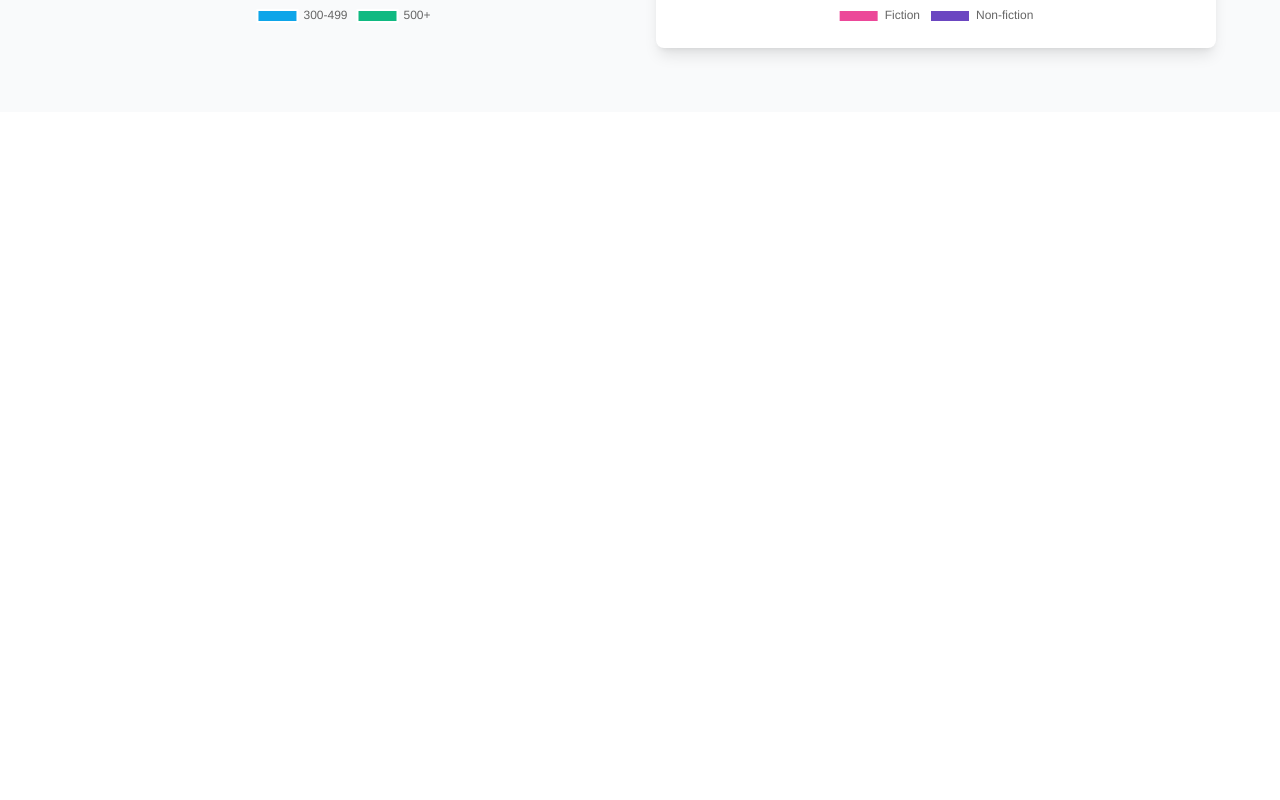
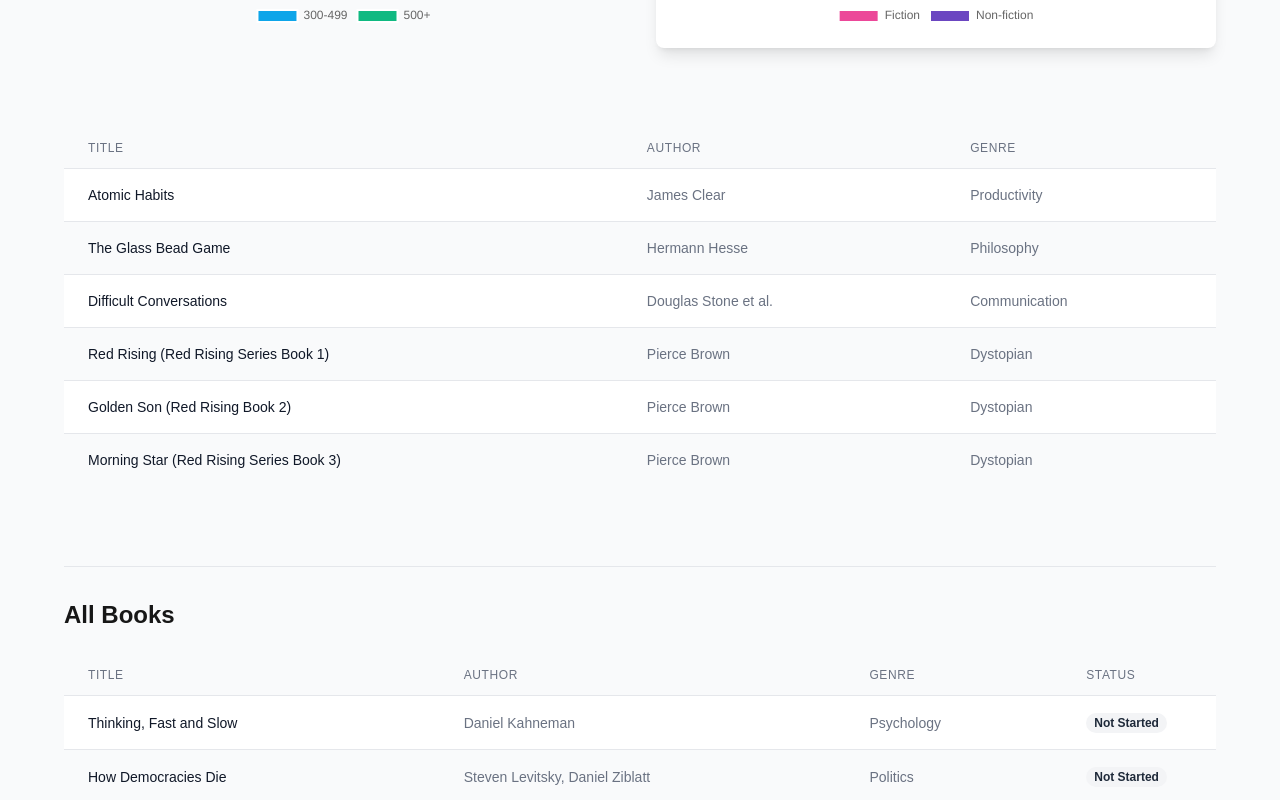
Before and after one commit to JamesMitofsky/reading-data-visualizer, a Next.js app: page / in a window 1280 px wide. Shown: the part 1520-2320 px from the top of the page. Before the commit the page ends 1632 px from the top, so only its background shows below. Built offline with nearby package versions, Linux system fonts and the light colour scheme.

Commit message:
Add table with simple book info

```diff
--- a/src/app/page.tsx
+++ b/src/app/page.tsx
@@ -443,6 +443,91 @@
             </div>
           </div>
         )}
+
+        {/* Books Table */}
+        <div className="mt-20 overflow-x-auto">
+          <table className="min-w-full divide-y divide-gray-200">
+            <thead className="bg-gray-50">
+              <tr>
+                <th scope="col" className="px-6 py-3 text-left text-xs font-medium text-gray-500 uppercase tracking-wider">
+                  Title
+                </th>
+                <th scope="col" className="px-6 py-3 text-left text-xs font-medium text-gray-500 uppercase tracking-wider">
+                  Author
+                </th>
+                <th scope="col" className="px-6 py-3 text-left text-xs font-medium text-gray-500 uppercase tracking-wider">
+                  Genre
+                </th>
+              </tr>
+            </thead>
+            <tbody className="bg-white divide-y divide-gray-200">
+              {filteredBooks.map((book, index) => (
+                <tr key={`${book.title}-${index}`} className={index % 2 === 0 ? 'bg-white' : 'bg-gray-50'}>
+                  <td className="px-6 py-4 whitespace-nowrap text-sm font-medium text-gray-900">
+                    {book.title}
+                  </td>
+                  <td className="px-6 py-4 whitespace-nowrap text-sm text-gray-500">
+                    {book.author}
+                  </td>
+                  <td className="px-6 py-4 whitespace-nowrap text-sm text-gray-500">
+                    {book.genre}
+                  </td>
+                </tr>
+              ))}
+            </tbody>
+          </table>
+        </div>
+
+        {/* All Books Table */}
+        <div className="mt-20 pt-8 border-t border-gray-200">
+          <h2 className="text-2xl font-bold mb-6">All Books</h2>
+          <div className="overflow-x-auto">
+            <table className="min-w-full divide-y divide-gray-200">
+              <thead className="bg-gray-50">
+                <tr>
+                  <th scope="col" className="px-6 py-3 text-left text-xs font-medium text-gray-500 uppercase tracking-wider">
+                    Title
+                  </th>
+                  <th scope="col" className="px-6 py-3 text-left text-xs font-medium text-gray-500 uppercase tracking-wider">
+                    Author
+                  </th>
+                  <th scope="col" className="px-6 py-3 text-left text-xs font-medium text-gray-500 uppercase tracking-wider">
+                    Genre
+                  </th>
+                  <th scope="col" className="px-6 py-3 text-left text-xs font-medium text-gray-500 uppercase tracking-wider">
+                    Status
+                  </th>
+                </tr>
+              </thead>
+              <tbody className="bg-white divide-y divide-gray-200">
+                {readingData.map((book, index) => (
+                  <tr key={`${book.title}-${index}`} className={index % 2 === 0 ? 'bg-white' : 'bg-gray-50'}>
+                    <td className="px-6 py-4 whitespace-nowrap text-sm font-medium text-gray-900">
+                      {book.title}
+                    </td>
+                    <td className="px-6 py-4 whitespace-nowrap text-sm text-gray-500">
+                      {book.author}
+                    </td>
+                    <td className="px-6 py-4 whitespace-nowrap text-sm text-gray-500">
+                      {book.genre}
+                    </td>
+                    <td className="px-6 py-4 whitespace-nowrap text-sm">
+                      <span className={`px-2 inline-flex text-xs leading-5 font-semibold rounded-full
+                        ${book.status === 'Completed' ? 'bg-green-100 text-green-800' : ''}
+                        ${book.status === 'In Progress' ? 'bg-blue-100 text-blue-800' : ''}
+                        ${book.status === 'Paused' ? 'bg-yellow-100 text-yellow-800' : ''}
+                        ${book.status === 'Abandoned' ? 'bg-red-100 text-red-800' : ''}
+                        ${book.status === 'Not Started' ? 'bg-gray-100 text-gray-800' : ''}
+                      `}>
+                        {book.status}
+                      </span>
+                    </td>
+                  </tr>
+                ))}
+              </tbody>
+            </table>
+          </div>
+        </div>
       </div>
     </main>
   );
```
